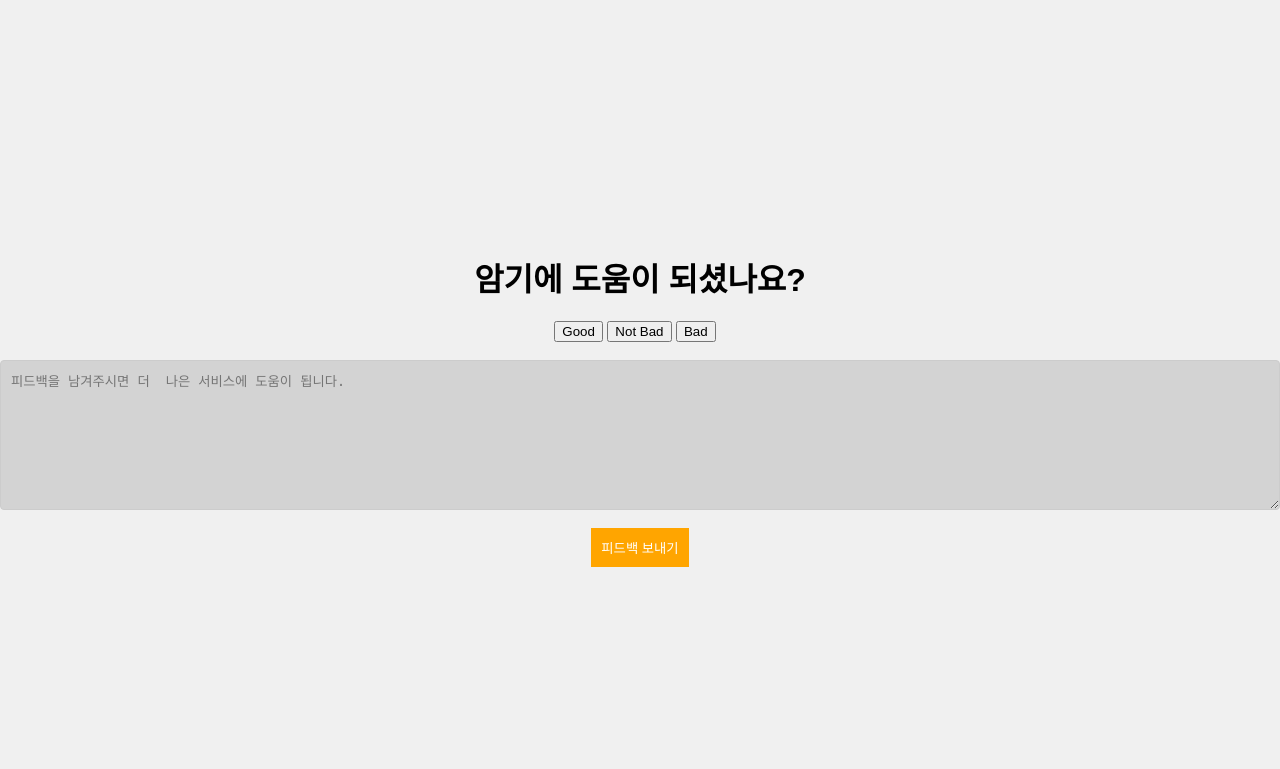
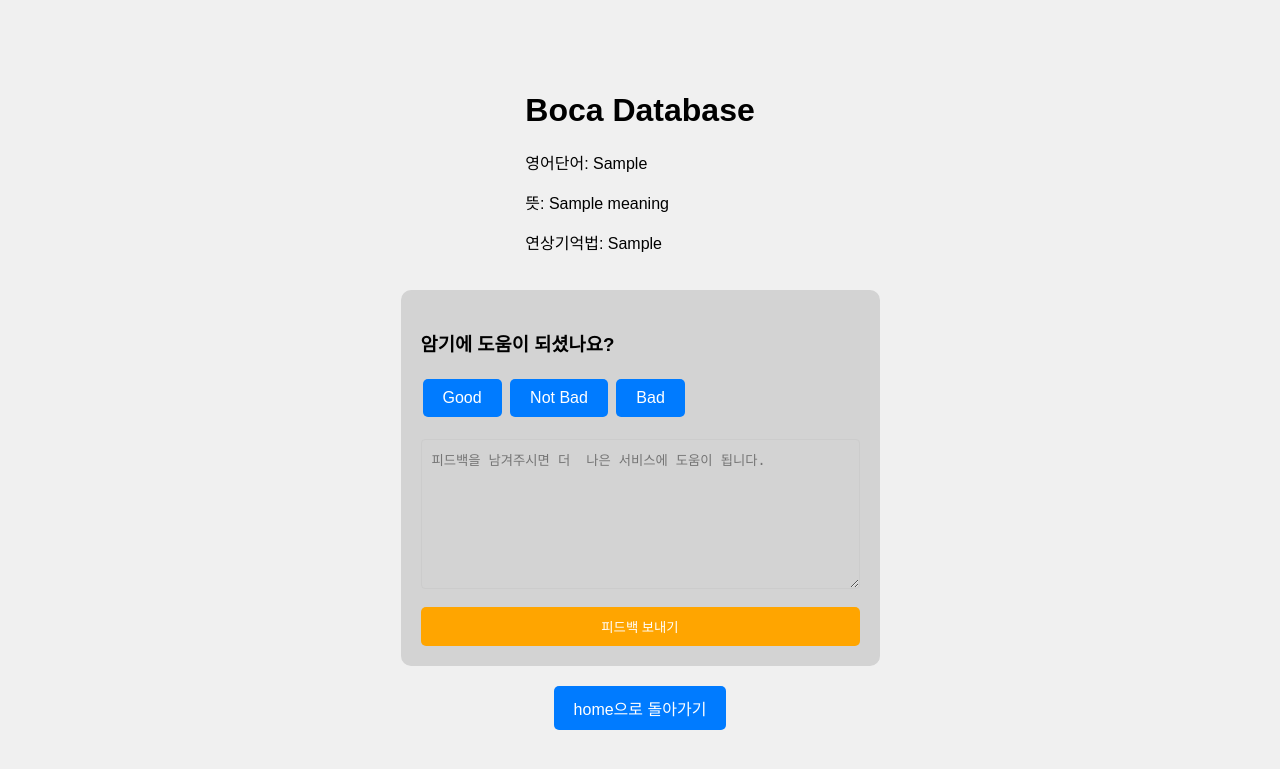
Before and after one commit to leesuji2000/OpenSourceProject-Team-18, a Python web app: template flask/templates/feedback.html in a window 1280 px wide. Shown: the top 769 px of the page. Run offline with Jinja, Linux system fonts and the light colour scheme; the template is opened without the code that fills it: most values are stand-ins (such as "Sample title", 1, 10 or a date in 2020).

Commit message:
fix: 결과 페이지와 피드백 페이지 합침

```diff
--- a/flask/static/styles.css
+++ b/flask/static/styles.css
@@ -31,6 +31,9 @@ input[type="submit"] {
     padding: 10px;
     cursor: pointer;
 }
+input:hover[type="submit"] {
+    background-color: darkorange;
+}
 
 textarea {
     display: block;
--- a/flask/templates/feedback.html
+++ b/flask/templates/feedback.html
@@ -7,16 +7,86 @@
     <link rel="stylesheet" type="text/css" href="/static/styles.css">
 </head>
 <body>
-    <h1>암기에 도움이 되셨나요?</h1>
-    <div style="display: inline-block; margin-right: 10px;" >
-        <button class="feedback-button">Good</button>
-        <button class="feedback-button">Not Bad</button>
-        <button class="feedback-button">Bad</button>
+    <div class="answer">
+        <h1>Boca Database</h1>
+        <p>영어단어: {{ data.english_word }}</p>
+        <p>뜻: {{ data.meaning }}</p>
+        <p>연상기억법: {{ data.associative_memory }}</p>
     </div>
 
-    <br>
-    <textarea id="feedback-text" rows="4" cols="50" placeholder="피드백을 남겨주시면 더  나은 서비스에 도움이 됩니다."></textarea>
-    <br>
-    <input type="submit" value="피드백 보내기">
+    <div class="feedback" style="margin: 20px; padding: 20px; background-color: lightgrey; border-radius: 10px;">
+        <form action="/feedback" method="post">
+            <h3>암기에 도움이 되셨나요?</h3>
+            <div style="display: inline-block; margin-right: 10px;" >
+                <button type="submit" name="score" value="100" class="feedback-button">Good</button>
+                <button type="submit" name="score" value="50" class="feedback-button">Not Bad</button>
+                <button type="submit" name="score" value="0" class="feedback-button">Bad</button>
+            </div>
+
+            <br>
+
+            <textarea id="feedback-text" name="feedback-text" rows="4" cols="50" placeholder="피드백을 남겨주시면 더  나은 서비스에 도움이 됩니다." ></textarea>
+
+
+            <br>
+            <input type="submit" class="feedback-submit" name="feedback-submit" value="피드백 보내기">
+        </form>
+
+
+    </div>
+    <form action="/feedback" method="post">
+    <a href="/" class="button">home으로 돌아가기</a>
+    </form>
+
+
 </body>
 </html>
+
+<style>
+    .button {
+        display: inline-block;
+        padding: 10px 20px;
+        background-color: #007BFF;
+        color: white;
+        text-decoration: none;
+        border-radius: 5px;
+    }
+    .button:hover {
+        background-color: #0056b3;
+    }
+
+    .feedback-submit{
+        display: inline-block;
+        padding: 10px 20px;
+        background-color: orange;
+        color: white;
+        text-decoration: none;
+        border-radius: 5px;
+    }
+    .feedback-submit:hover {
+        background-color: #ff8c00;
+    }
+
+    .feedback-button:hover {
+        background-color: #ff8c00;
+
+    }
+    .feedback-button {
+    background-color: #007BFF; /* Default background color */
+    color: white; /* Default text color */
+    border: none;
+    padding: 10px 20px;
+    text-align: center;
+    text-decoration: none;
+    display: inline-block;
+    font-size: 16px;
+    margin: 4px 2px;
+    cursor: pointer;
+    border-radius: 5px;
+}
+
+.feedback-button:active {
+    background-color: #ff8c00; /* Background color when button is clicked */
+    color: white; /* Text color when button is clicked */
+}
+    </style>
```
Also changed, not shown: flask/db.py (deleted, +0 -7 lines), flask/index.py (+37 -13 lines), flask/templates/index.html (+17 -1 lines).
